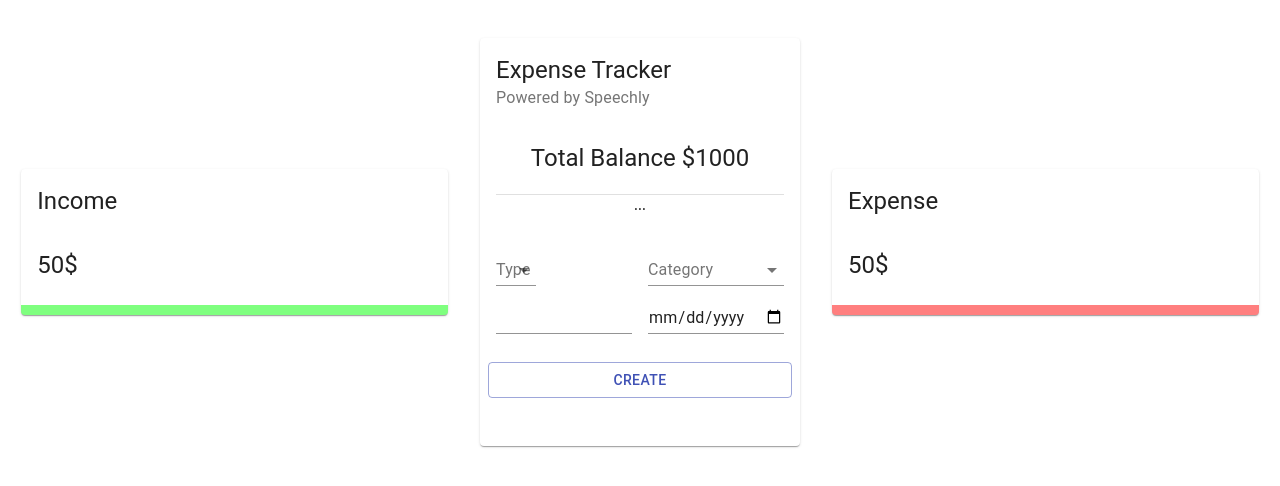
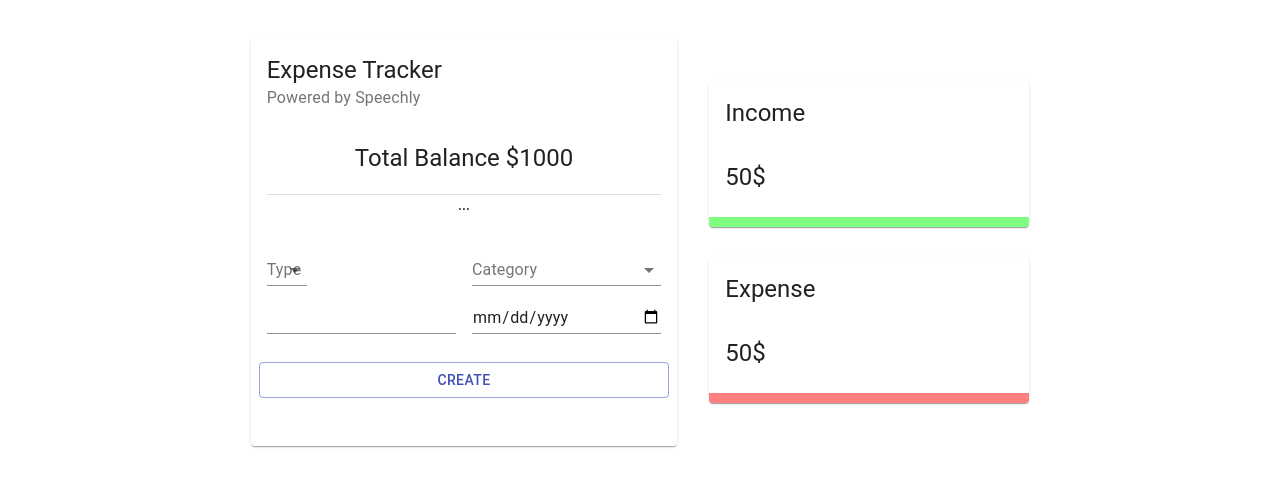
Before and after one commit to alexgordontlv/voice_tracker, a React (Create React App) app: page / in a window 1280 px wide. Shown: the part 158-644 px from the top of the page. Built offline with nearby package versions, Linux system fonts and the light colour scheme.

Commit message:
changed grid styles

```diff
--- a/src/App.js
+++ b/src/App.js
@@ -1,28 +1,31 @@
-import React from 'react';
-import './App.css';
-import Details from './components/Details'
-import {Grid} from '@material-ui/core'
-import useStyles from './styles'
-import Main from './components/Main';
-
+import React from "react";
+import "./App.css";
+import Details from "./components/Details";
+import { Grid } from "@material-ui/core";
+import useStyles from "./styles";
+import Main from "./components/Main";
 
 function App() {
   const classes = useStyles();
 
   return (
     <div>
-    <Grid  className={classes.grid} container spacine={0} alignItems="center" justify="center" style={{height: '100vh'}}>
-      <Grid item xs={12} sm ={4}>
-      <Details title="Income"/>
+      <Grid
+        className={classes.grid}
+        container
+        spacine={0}
+        alignItems="center"
+        justify="center"
+        style={{ height: "100vh" }}
+      >
+        <Grid item xs={12} sm={4}>
+          <Main />
+        </Grid>
+        <Grid item xs={12} sm={3} spacing={2}>
+          <Details title="Income" />
+          <Details title="Expense" />
+        </Grid>
       </Grid>
-      <Grid item xs={12} sm ={3}>
-        <Main/>
-      </Grid>
-      <Grid item xs={12} sm ={4}>
-      <Details title="Expense"/>
-      </Grid>
-    </Grid>
-
     </div>
   );
 }
--- a/src/components/detailStyles.js
+++ b/src/components/detailStyles.js
@@ -1,10 +1,11 @@
-import { makeStyles } from '@material-ui/core/styles';
+import { makeStyles } from "@material-ui/core/styles";
 
 export default makeStyles(() => ({
   income: {
-    borderBottom: '10px solid rgba(0, 255, 0, 0.5)',
+    borderBottom: "10px solid rgba(0, 255, 0, 0.5)",
+    marginBottom: "30px",
   },
   expense: {
-    borderBottom: '10px solid rgba(255, 0, 0, 0.5)',
+    borderBottom: "10px solid rgba(255, 0, 0, 0.5)",
   },
 }));
```
Also changed, not shown: 1 other file (tests, documents, lock files or other folders).
